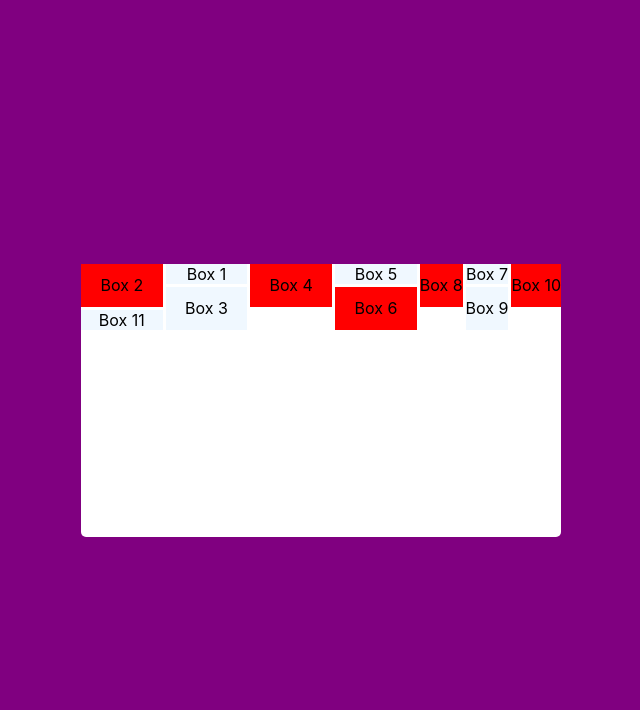
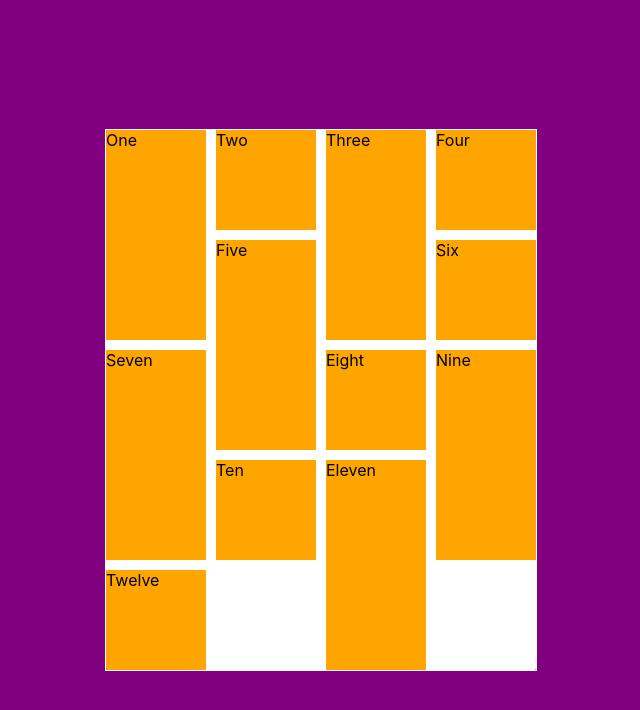
Before and after one commit to yanmoenaing118/react-router-dom-v6, a React (Create React App) app: page / in a window 1280 px wide. Shown: the top 710 px of the page, without its empty margins (319-959 px from the left). Built offline with nearby package versions, Linux system fonts and the light colour scheme.

Commit message:
grid-auto-flow:dense

```diff
--- a/src/App.css
+++ b/src/App.css
@@ -28,10 +28,7 @@ body {
   flex-wrap: wrap;
 }
 
-
 main {
-  width: 480px;
-
   background-color: #fff;
   border-radius: 5px;
 }
@@ -83,12 +80,11 @@ main section {
 
 .grid {
   display: grid;
+  grid-template-columns: repeat(4, 1fr);
   grid-template-rows: repeat(12, 1fr);
-  grid-template-columns:repeat(4, 1fr);
   grid-row-gap: 3px;
   grid-column-gap: 3px;
 }
-
 
 .item {
   background-color: aliceblue;
@@ -105,3 +101,21 @@ main section {
 .grid .item:nth-child(3n) {
   grid-row: 2 / span 2;
 }
+
+.wrapper {
+  border: 1px solid #fff;
+  display: grid;
+
+  grid-template-columns: repeat(4, 100px);
+  grid-auto-rows: 100px;
+  grid-gap: 10px;
+  grid-auto-flow: dense;
+}
+
+.wrapper > div {
+  background-color: orange;
+}
+
+.wrapper > div:nth-child(2n + 1) {
+  grid-row-end: span 2;
+}
--- a/src/App.jsx
+++ b/src/App.jsx
@@ -8,10 +8,21 @@ export default function App() {
 
   return (
     <>
-      <main className="grid">
-        {[1, 2, 3, 4,5, 6,7,8,9,10,11 ].map((item) => (
-          <div key={item} className="item" data-no={item}>Box {item}</div>
-        ))}
+      <main>
+        <div class="wrapper">
+          <div>One</div>
+          <div>Two</div>
+          <div>Three</div>
+          <div>Four</div>
+          <div>Five</div>
+          <div>Six</div>
+          <div>Seven</div>
+          <div>Eight</div>
+          <div>Nine</div>
+          <div>Ten</div>
+          <div>Eleven</div>
+          <div>Twelve</div>
+        </div>
       </main>
     </>
   );
```
